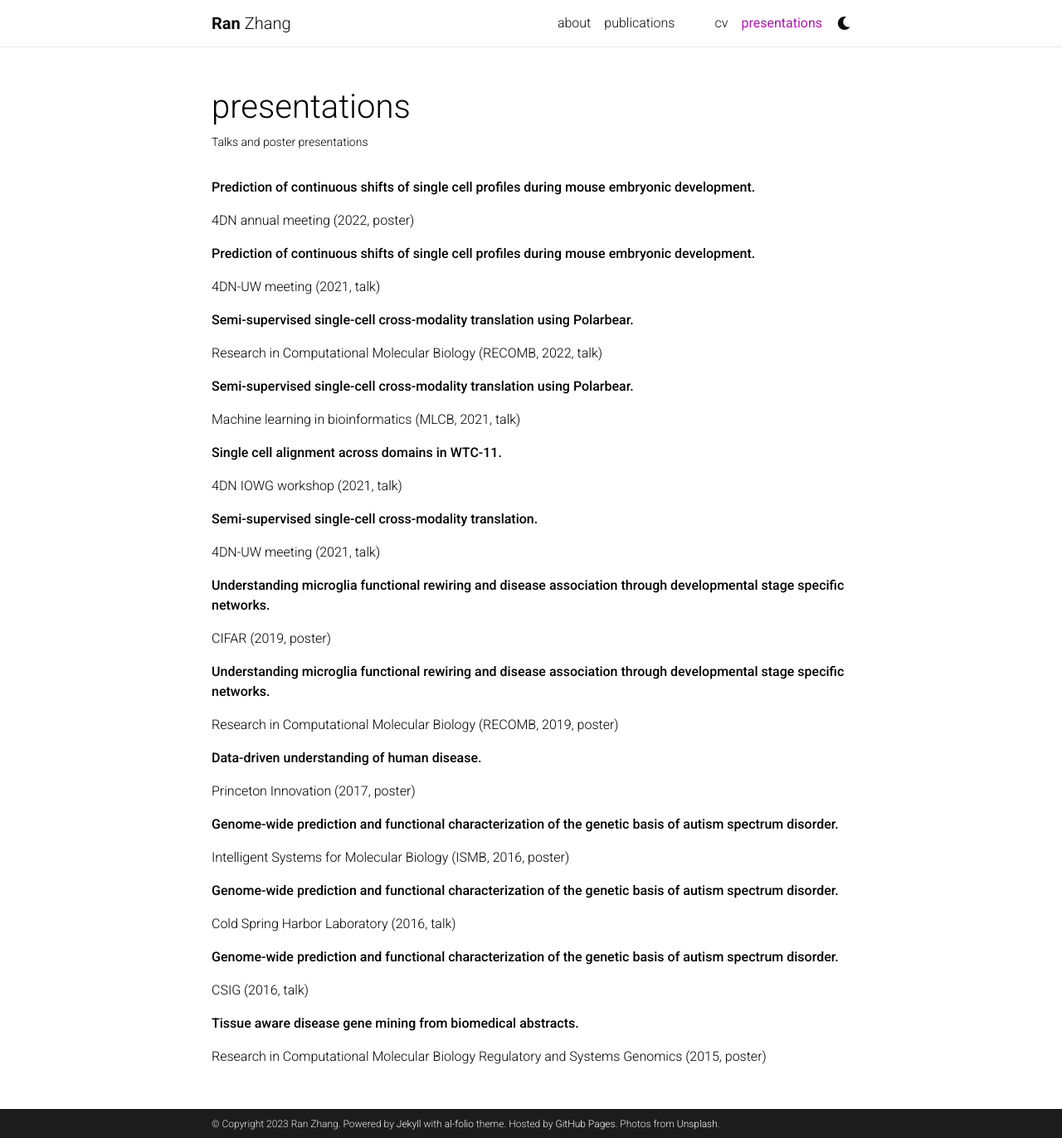
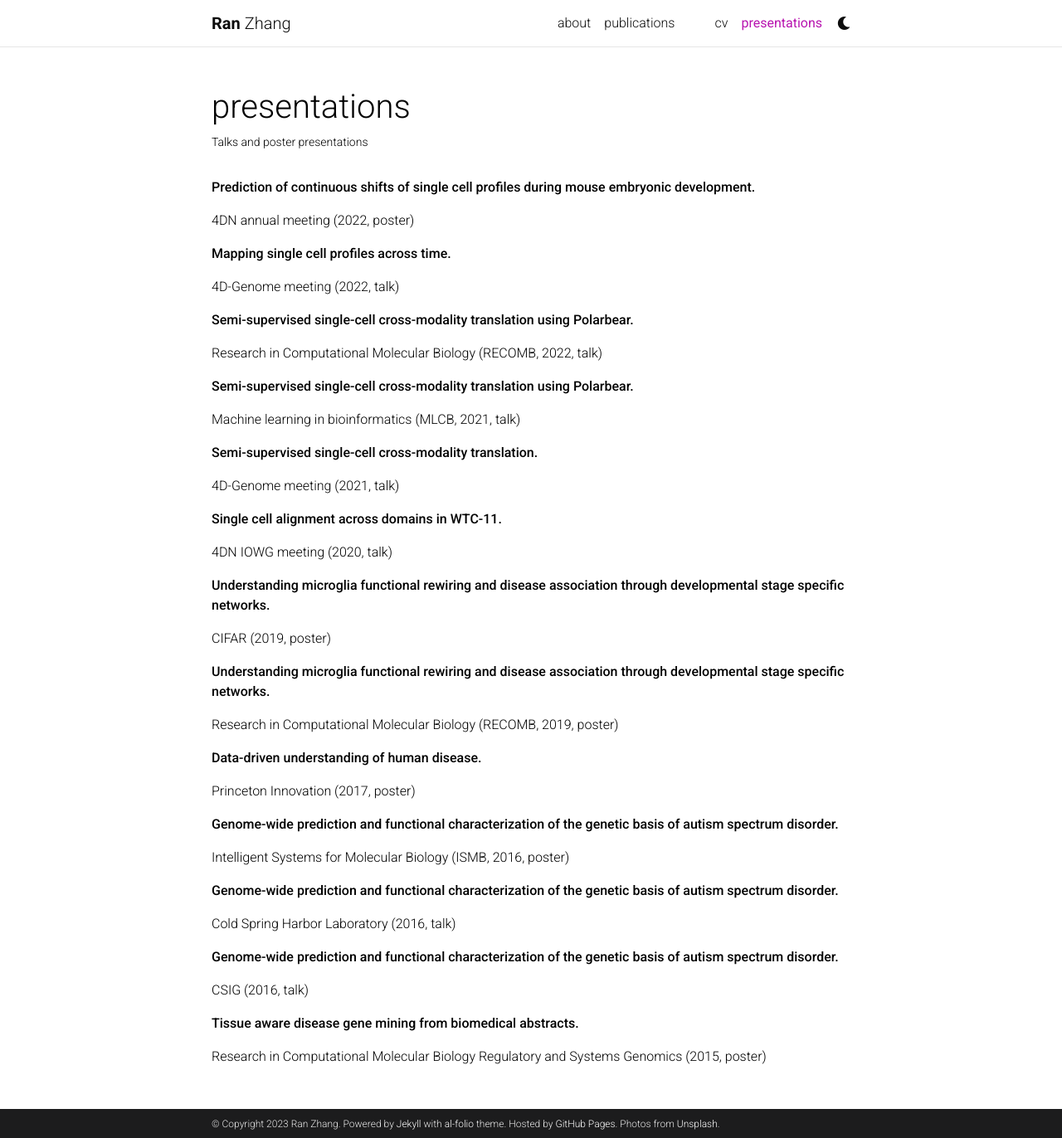
Before and after one commit to RanZhang08/RanZhang08.github.io, a Jekyll site: the page built from _pages/teaching.md, in a window 1280 px wide and 1372 px high. Shown: the whole window at 83% size. Built offline with Jekyll 4.4.1, drawn with Linux system fonts in a browser that asks for light colours; full-size pictures stand in for the smaller copies a plugin makes; comment, search, counter and statistics services are not loaded; a style sheet for code colours, icons or effects is not loaded.

Commit message:
more edits

```diff
--- a/_pages/teaching.md
+++ b/_pages/teaching.md
@@ -11,10 +11,9 @@ nav_order: 5
 
 4DN annual meeting (2022, poster)
 
+**Mapping single cell profiles across time.**
 
-**Prediction of continuous shifts of single cell profiles during mouse embryonic development.**
-
-4DN-UW meeting (2021, talk)
+4D-Genome meeting (2022, talk)
 
 
 **Semi-supervised single-cell cross-modality translation using Polarbear.**
@@ -27,14 +26,14 @@ Research in Computational Molecular Biology (RECOMB, 2022, talk)
 Machine learning in bioinformatics (MLCB, 2021, talk)
 
 
+**Semi-supervised single-cell cross-modality translation.**
+
+4D-Genome meeting (2021, talk)
+
+
 **Single cell alignment across domains in WTC-11.**
 
-4DN IOWG workshop (2021, talk)
-
-
-**Semi-supervised single-cell cross-modality translation.**
-
-4DN-UW meeting (2021, talk)
+4DN IOWG meeting (2020, talk)
 
 
 **Understanding microglia functional rewiring and disease association through developmental stage specific networks.**
```
Also changed, not shown: _data/cv.yml (+19 -1 lines), _pages/about.md (+3 -4 lines), _pages/publications.md (+1 -1 lines).
